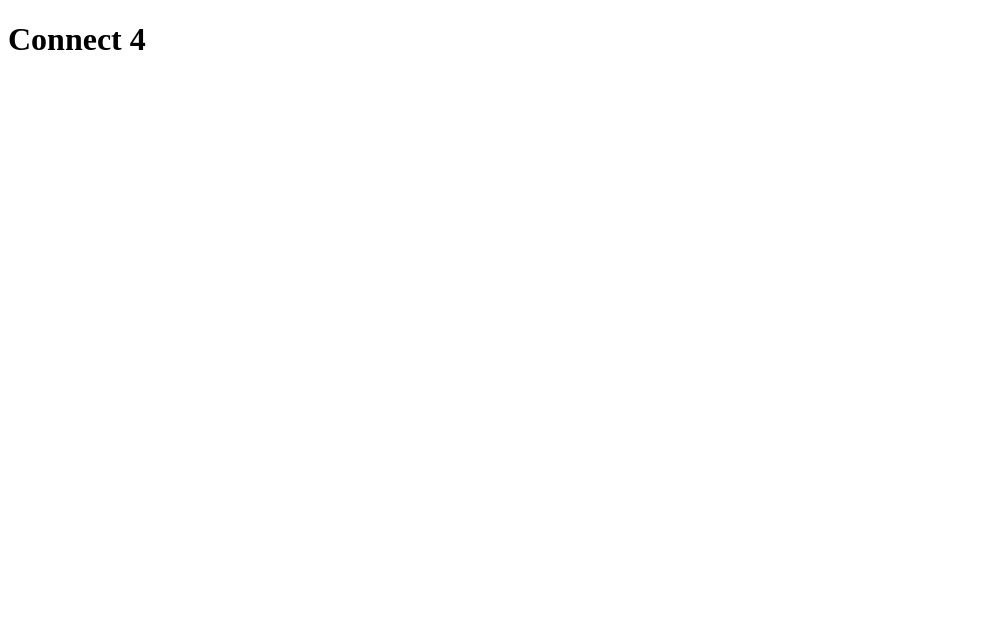
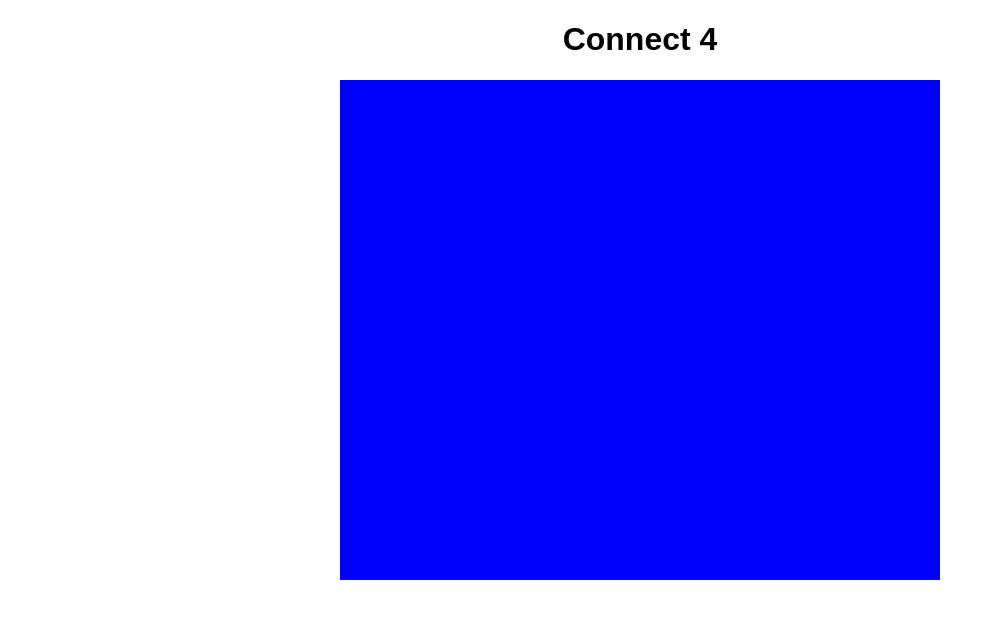
Before and after one commit to kenyacald/Connect-Four, a plain HTML site: page index.html in a window 1280 px wide. Shown: the whole page, without its empty margins (0-994 px from the left). Drawn offline with Linux system fonts and the light colour scheme.

Commit message:
CSS started-playboard layout started

```diff
--- a/index.html
+++ b/index.html
@@ -14,7 +14,7 @@
     <h1>Connect 4</h1>
     <h2 id="winner"></h2>
 
-    <div id="board"></div>
+    <div id="playboard"></div>
 
 </body>
 </html>
--- a/styles.css
+++ b/styles.css
@@ -0,0 +1,12 @@
+body {
+    font-family: Arial, Helvetica, sans-serif;
+    text-align: center;
+}
+
+#playboard {
+    height: 500px;
+    width: 600px;
+    background-color: blue;
+    border: 10px;
+    margin: 0 auto;
+}
```
